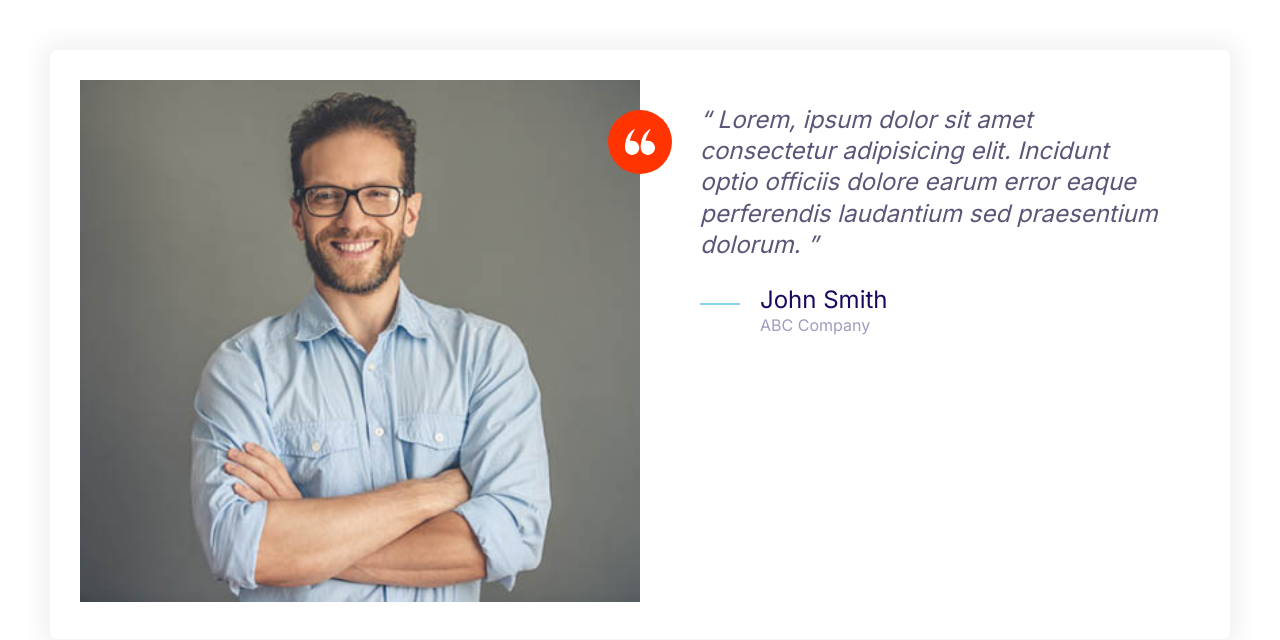
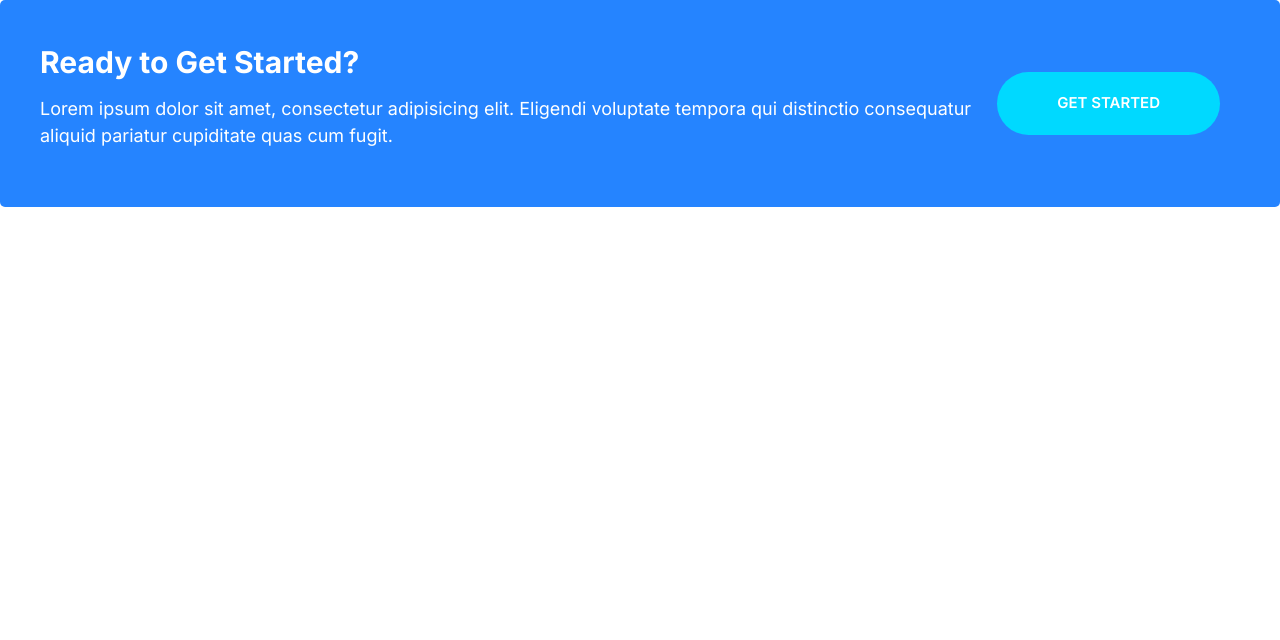
Before and after one commit to codewithsani/sanify, a plain HTML site: page index.html in a window 1280 px wide. Drawn offline with Linux system fonts and the light colour scheme.

Commit message:
Build the callout component.

```diff
--- a/css/styles.css
+++ b/css/styles.css
@@ -4,7 +4,7 @@
   --color-accent: #ff3400;
   --color-headings: #1b0760;
   --color-body: #918ca4;
-  --color-body--darker: #5c5577;
+  --color-body-darker: #5c5577;
   --color-border: #ccc;
   --border-radius: 30px;
 }
@@ -190,6 +190,7 @@ a {
 .icon-container--accent {
   background: var(--color-accent);
 }
+
 /* Buttons */
 .btn {
   border-radius: 40px;
@@ -240,6 +241,11 @@ a {
 .btn--outline:hover {
   background: var(--color-headings);
   color: #fff;
+}
+
+.btn--stretched {
+  padding-left: 6rem;
+  padding-right: 6rem;
 }
 
 .btn--block {
@@ -390,12 +396,11 @@ a {
 .media__image {
   margin-top: 1rem;
 }
-
 /* Quotes */
 .quote {
   font-size: 3rem;
   font-style: italic;
-  color: var(--color-body--darker);
+  color: var(--color-body-darker);
   line-height: 1.3;
 }
 
@@ -434,6 +439,7 @@ a {
   .quote__author {
     font-size: 2.4rem;
   }
+
   .quote__organization {
     font-size: 1.6rem;
   }
@@ -449,6 +455,7 @@ a {
     grid-template-columns: repeat(2, 1fr);
   }
 }
+
 @media screen and (min-width: 1024px) {
   .grid--1x3 {
     grid-template-columns: repeat(3, 1fr);
@@ -456,13 +463,13 @@ a {
 }
 
 /* Testimonials */
-
 .testimonial {
   padding: 3rem;
 }
 
 .testimonial__image {
   position: relative;
+  margin: 0 3rem;
 }
 
 .testimonial__image > img {
@@ -476,6 +483,10 @@ a {
 }
 
 @media screen and (min-width: 768px) {
+  .testimonial__image {
+    margin: 0;
+  }
+
   .testimonial .quote,
   .testimonial .quote__author {
     font-size: 2.4rem;
@@ -483,5 +494,47 @@ a {
 
   .testimonial .quote {
     margin-left: 6rem;
+    margin-right: 0;
   }
 }
+
+/* Callouts */
+.callout {
+  padding: 4rem;
+  border-radius: 5px;
+}
+
+.callout--primary {
+  background: var(--color-primary);
+  color: #fff;
+}
+
+.callout__heading {
+  color: #fff;
+  margin-top: 0;
+  font-size: 3rem;
+}
+
+.callout .btn {
+  justify-self: center;
+  align-self: center;
+}
+
+.callout__content {
+  text-align: center;
+}
+
+@media screen and (min-width: 768px) {
+  .callout .grid--1x2 {
+    grid-template-columns: 1fr auto;
+  }
+
+  .callout__content {
+    text-align: left;
+  }
+
+  .callout .btn {
+    justify-self: start;
+    margin: 0 2rem;
+  }
+}
--- a/index.html
+++ b/index.html
@@ -14,37 +14,18 @@
     <link rel="stylesheet" href="css/normalize.css" />
     <link rel="stylesheet" href="css/styles.css" />
   </head>
-  <body style="padding: 5rem">
-    <div class="card testimonial">
+  <body>
+    <div class="callout callout--primary">
       <div class="grid grid--1x2">
-        <div class="testimonial__image">
-          <img src="images/testimonial.jpg" alt="A happy smiling customer!" />
-          <span class="icon-container icon-container--accent">
-            <svg class="icon icon--primary icon--white icon--small">
-              <use xlink:href="images/sprite.svg#quotes"></use>
-            </svg>
-          </span>
+        <div class="callout__content">
+          <h2 class="callout__heading">Ready to Get Started?</h2>
+          <p>
+            Lorem ipsum dolor sit amet, consectetur adipisicing elit. Eligendi
+            voluptate tempora qui distinctio consequatur aliquid pariatur
+            cupiditate quas cum fugit.
+          </p>
         </div>
-        <blockquote class="quote">
-          <p class="quote__text">
-            Lorem, ipsum dolor sit amet consectetur adipisicing elit. Incidunt
-            optio officiis dolore earum error eaque perferendis laudantium sed
-            praesentium dolorum.
-          </p>
-          <footer>
-            <div class="media">
-              <div class="media__image">
-                <svg class="icon icon--primary quote__line">
-                  <use xlink:href="images/sprite.svg#line"></use>
-                </svg>
-              </div>
-              <div class="media__body">
-                <h3 class="media__title quote__author">John Smith</h3>
-                <p class="quote__organization">ABC Company</p>
-              </div>
-            </div>
-          </footer>
-        </blockquote>
+        <a href="#" class="btn btn--secondary btn--stretched">Get Started</a>
       </div>
     </div>
   </body>
```
Also changed, not shown: components/callouts.html (added, +13 -0 lines).
